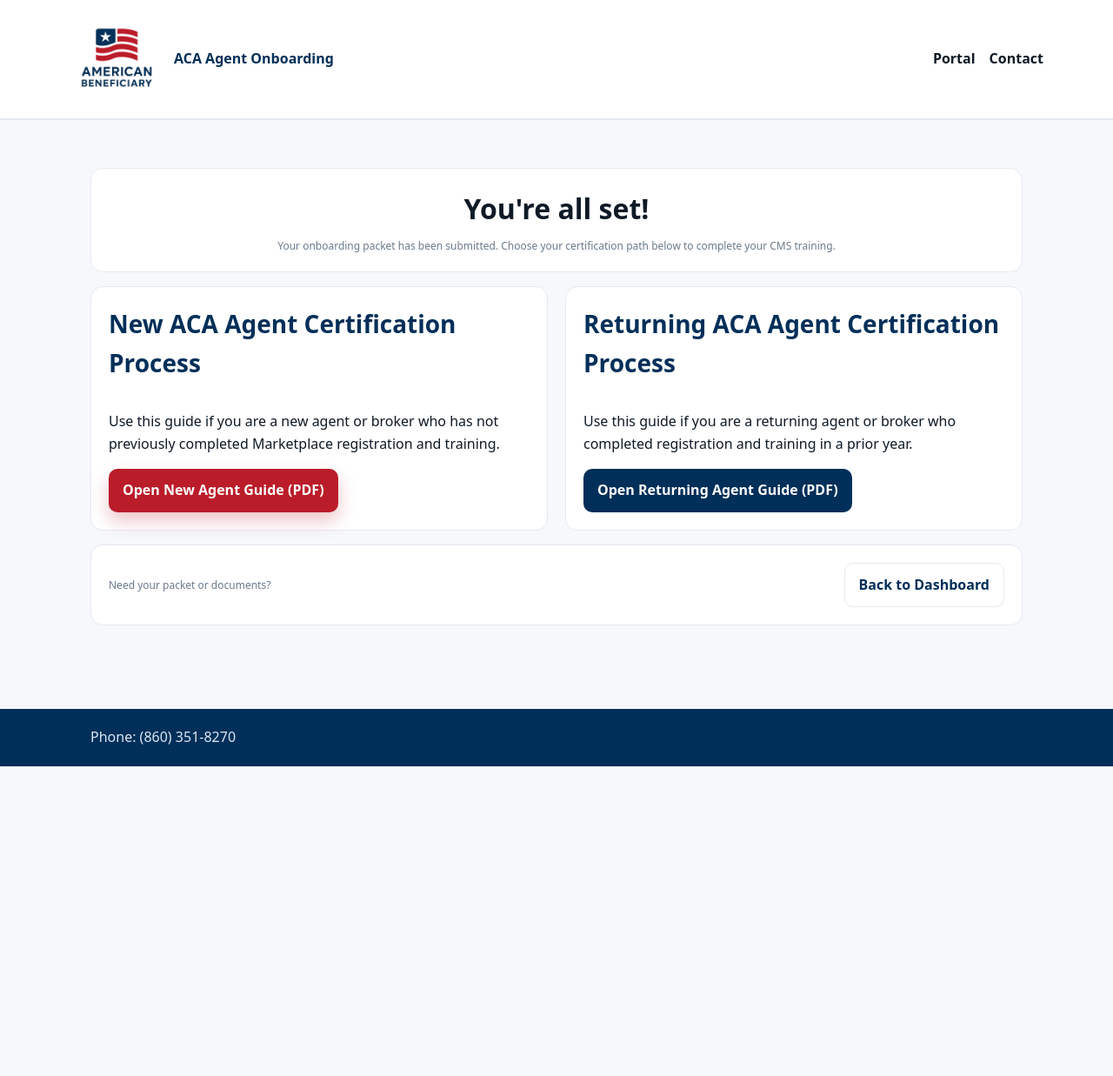
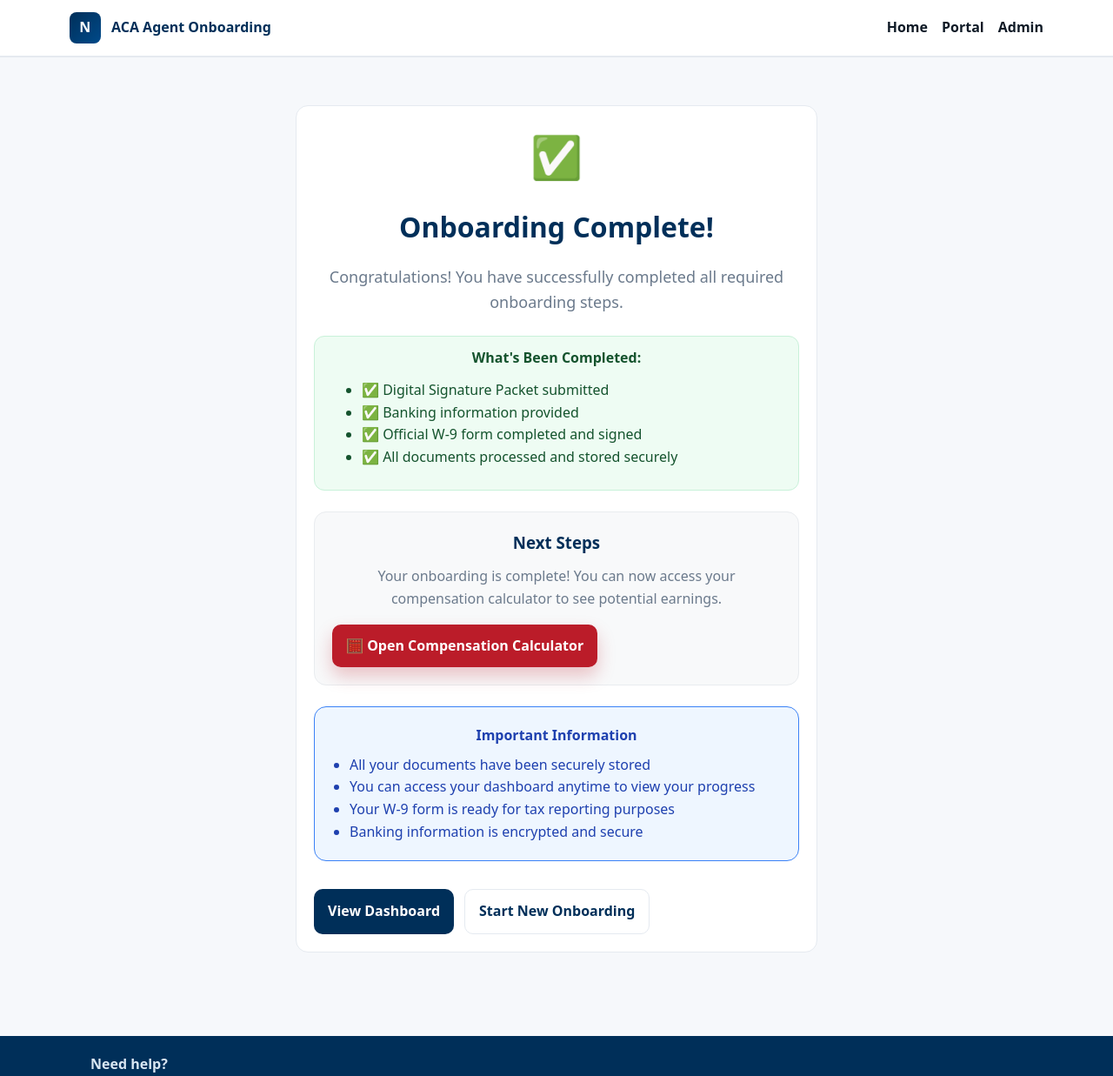
Before and after one commit to bbarnes4318/npn, a website: page public/completed.html in a window 1280 px wide. Shown: the top 1237 px of the page at 87% size. Before the commit the page ends 881 px from the top, so only its background shows below. Drawn offline with Linux system fonts and the light colour scheme.

Commit message:
Add completion page with compensation calculator integration
- Created completed.html page that shows after W-9 form submission
- Added success message confirming all onboarding steps are complete
- Integrated link to compensation calculator at https://seashell-app-zxh3e.ondigitalocean.app/
- Updated W-9 form to redirect to completion page after submission
- Added completion page to main navigation
- Users now get clear confirmation and next steps after completing onboarding

```diff
--- a/public/completed.html
+++ b/public/completed.html
@@ -3,80 +3,81 @@
 <head>
   <meta charset="UTF-8" />
   <meta name="viewport" content="width=device-width, initial-scale=1.0" />
-  <title>Next Steps — ACA Agent Certification</title>
+  <title>Onboarding Complete — ACA Agent</title>
   <link rel="stylesheet" href="/styles.css" />
-  <meta name="description" content="Choose your ACA agent certification process: New Agent or Returning Agent." />
 </head>
 <body>
   <header class="header">
     <div class="container header-inner">
       <a class="logo" href="/">
-        <img class="logo-img" src="/amben.png" alt="Company logo" />
+        <span class="logo-mark">N</span>
         <span>ACA Agent Onboarding</span>
       </a>
       <nav class="nav">
+        <a href="/">Home</a>
         <a href="/portal.html">Portal</a>
-        <a href="#contact">Contact</a>
+        <a href="/admin.html">Admin</a>
       </nav>
     </div>
   </header>
 
   <main class="section">
     <div class="container">
-      <div class="card" style="margin-bottom:16px; text-align:center;">
-        <h1 style="margin:0 0 8px;">You're all set!</h1>
-        <div class="help">Your onboarding packet has been submitted. Choose your certification path below to complete your CMS training.</div>
-      </div>
+      <div class="card" style="text-align: center; max-width: 600px; margin: 0 auto;">
+        <div style="font-size: 48px; margin-bottom: 16px;">✅</div>
+        <h1 style="margin: 0 0 16px; color: var(--brand-navy);">Onboarding Complete!</h1>
+        <p class="sub" style="font-size: 18px; margin-bottom: 24px;">
+          Congratulations! You have successfully completed all required onboarding steps.
+        </p>
 
-      <div class="grid columns-2" style="align-items:stretch;">
-        <section class="card" style="display:flex; flex-direction:column;">
-          <h2 class="section-title">New ACA Agent Certification Process</h2>
-          <p>Use this guide if you are a new agent or broker who has not previously completed Marketplace registration and training.</p>
-          <div class="cta-row" style="margin-top:auto;">
-            <a class="button primary" href="https://www.cms.gov/files/document/new-agents-and-brokers-guide-marketplace-registration-and-training.pdf" target="_blank" rel="noopener">Open New Agent Guide (PDF)</a>
+        <div class="success" style="margin-bottom: 24px;">
+          <strong>What's Been Completed:</strong>
+          <ul style="text-align: left; margin: 12px 0;">
+            <li>✅ Digital Signature Packet submitted</li>
+            <li>✅ Banking information provided</li>
+            <li>✅ Official W-9 form completed and signed</li>
+            <li>✅ All documents processed and stored securely</li>
+          </ul>
+        </div>
+
+        <div class="card" style="background: #f8f9fa; border: 1px solid #e9ecef; margin: 24px 0;">
+          <h3 style="margin: 0 0 12px; color: var(--brand-navy);">Next Steps</h3>
+          <p style="margin: 0 0 16px; color: var(--muted);">
+            Your onboarding is complete! You can now access your compensation calculator to see potential earnings.
+          </p>
+          <div class="cta-row">
+            <a href="https://seashell-app-zxh3e.ondigitalocean.app/" target="_blank" class="button primary">
+              🧮 Open Compensation Calculator
+            </a>
           </div>
-        </section>
+        </div>
 
-        <section class="card" style="display:flex; flex-direction:column;">
-          <h2 class="section-title">Returning ACA Agent Certification Process</h2>
-          <p>Use this guide if you are a returning agent or broker who completed registration and training in a prior year.</p>
-          <div class="cta-row" style="margin-top:auto;">
-            <a class="button secondary" href="https://www.cms.gov/files/document/returning-agents-and-brokers-guide-marketplace-registration-and-training.pdf" target="_blank" rel="noopener">Open Returning Agent Guide (PDF)</a>
-          </div>
-        </section>
-      </div>
+        <div class="card" style="background: #eef6ff; border: 1px solid #3b82f6; margin: 24px 0;">
+          <h4 style="margin: 0 0 8px; color: #1e40af;">Important Information</h4>
+          <ul style="margin: 0; padding-left: 20px; color: #1e40af; text-align: left;">
+            <li>All your documents have been securely stored</li>
+            <li>You can access your dashboard anytime to view your progress</li>
+            <li>Your W-9 form is ready for tax reporting purposes</li>
+            <li>Banking information is encrypted and secure</li>
+          </ul>
+        </div>
 
-      <div class="card" style="margin-top:16px; display:flex; gap:10px; align-items:center; justify-content:space-between; flex-wrap:wrap;">
-        <div class="help">Need your packet or documents?</div>
-        <div class="cta-row">
-          <a class="button primary" id="openW9UserBtn" href="#" target="_blank" rel="noopener">Open W‑9 (PDF)</a>
-          <a class="button ghost" id="backToDashboard" href="/dashboard.html">Back to Dashboard</a>
+        <div class="cta-row" style="margin-top: 32px;">
+          <a href="/dashboard.html" class="button secondary">View Dashboard</a>
+          <a href="/portal.html" class="button ghost">Start New Onboarding</a>
         </div>
       </div>
     </div>
   </main>
 
-  <footer id="contact" class="footer">
+  <footer class="footer">
     <div class="container footer-inner">
       <div>
+        <strong>Need help?</strong>
         <div>Phone: (860) 351‑8270</div>
+        <div>Email: support@lifeassurancesolutions.com</div>
       </div>
     </div>
   </footer>
-
-  <script>
-    (function() {
-      const QS = new URLSearchParams(window.location.search);
-      const aId = QS.get('agentId') || localStorage.getItem('agentPortalId') || '';
-      const back = document.getElementById('backToDashboard');
-      if (back && aId) back.href = `/dashboard.html?agentId=${encodeURIComponent(aId)}`;
-      const w9 = document.getElementById('openW9UserBtn');
-      if (w9 && aId) {
-        w9.href = `/api/agents/${encodeURIComponent(aId)}/documents/w9.pdf`;
-      } else if (w9) {
-        w9.style.display = 'none';
-      }
-    })();
-  </script>
 </body>
 </html>
```
Also changed, not shown: public/portal.html (+1 -1 lines), public/w9.js (+2 -6 lines).
